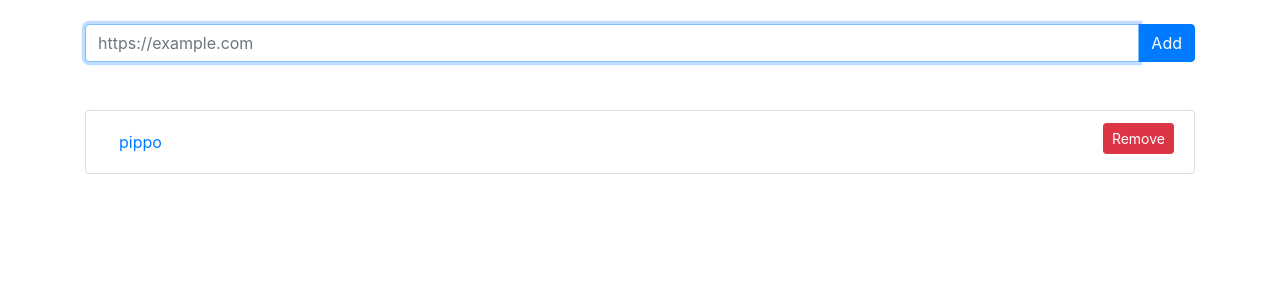
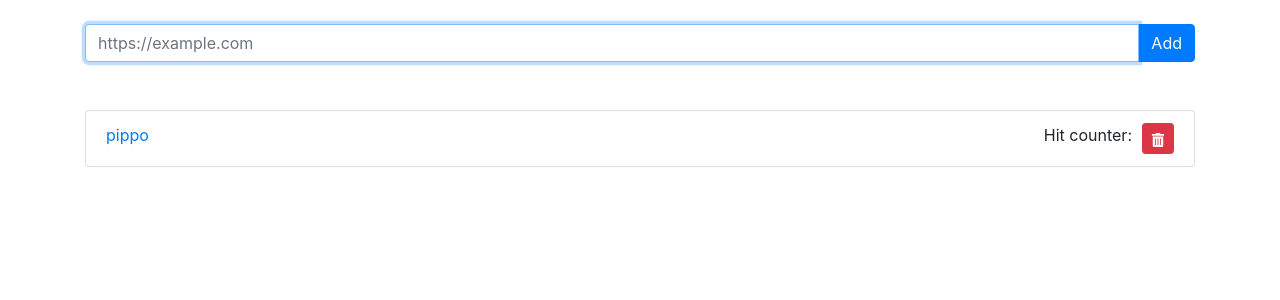
Before and after one commit to luorlandini/bravo-urls, a React (Create React App) app: page / in a window 1280 px wide. Shown: the top 300 px of the page. Built offline with nearby package versions, Linux system fonts and the light colour scheme.

Commit message:
add count click

```diff
--- a/src/components/List/List.js
+++ b/src/components/List/List.js
@@ -1,10 +1,15 @@
 import React, { useContext } from "react";
-import { Button } from 'react-bootstrap';
+import { FaTrashAlt } from 'react-icons/fa';
+
+
 import Store from "./../../store";
 
 const List = () => {
 
     const { state, dispatch } = useContext(Store);
+    const handleUrlClick = (item) => {
+        dispatch({ type: "COUNT_VISIT", payload: { key: item.key, url: item.url, count: item.count + 1 } })
+    }
 
     return (
         <div className="row mt-5">
@@ -15,14 +20,17 @@ const List = () => {
                             {state.items.map(item => (
                                 <li key={item.key} className="list-group-item">
 
-                                    <Button href={item.url} variant="link">{item.url}</Button>
+                                    <a onClick={() => handleUrlClick(item)} href={item.url} rel="noreferrer" target="_blank" class="button">{item.url}</a>
                                     <button
                                         className="float-right btn btn-danger btn-sm"
                                         style={{ marginLeft: 10 }}
                                         onClick={() => dispatch({ type: "REMOVE", payload: item })}
+
                                     >
-                                        Remove
+                                        <FaTrashAlt />
                                     </button>
+                                    <span className="float-right" >Hit counter: {item.count} </span>
+
                                 </li>
                             ))}
                         </ul>
```
